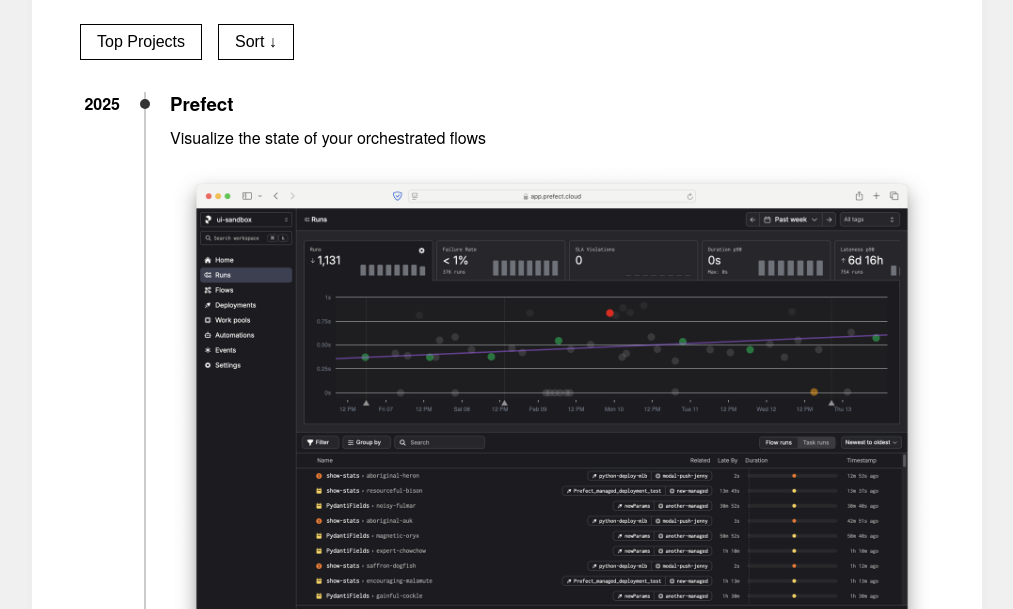
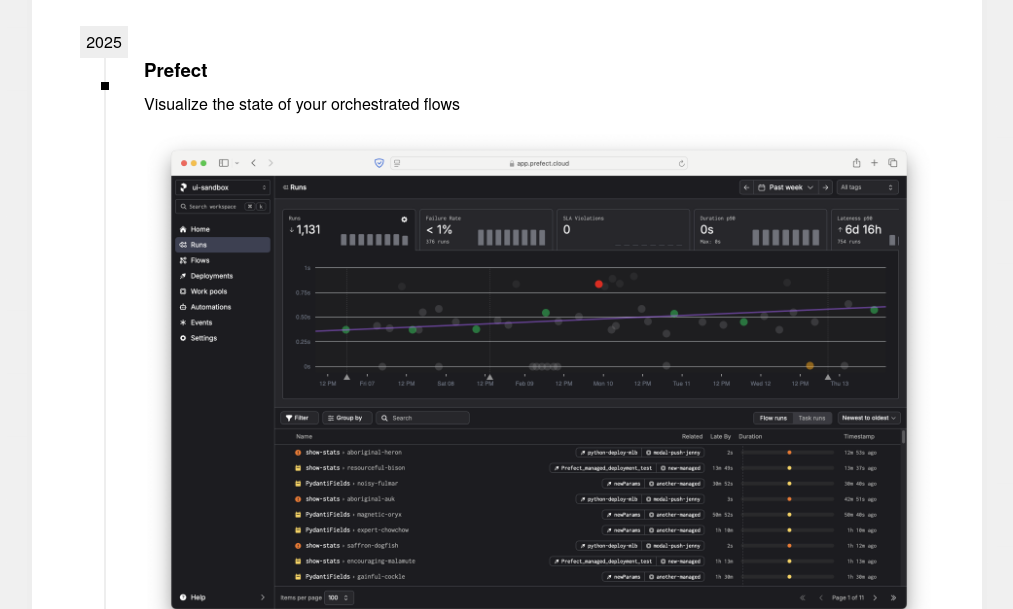
Before and after one commit to djsauble/danielsauble-com, an Astro site: page /projects in a window 1280 px wide. Shown: the part 191-800 px from the top of the page, without its empty margins (133-1146 px from the left). Built offline with nearby package versions, Linux system fonts and the light colour scheme; Astro itself is replaced by a stand-in of ours.

Commit message:
Make years in the timeline stack as you scroll

```diff
--- a/src/components/timeline_item.astro
+++ b/src/components/timeline_item.astro
@@ -2,13 +2,13 @@
 import { Image } from 'astro:assets';
 import './timeline_item.css';
 
-const { year, title, description, to, image, child } = Astro.props;
+const { year, title, description, to, image, index, child } = Astro.props;
 
 const sectionId = title.replace(/\s+/g, '-').toLowerCase();
 ---
 
 <div class="timeline-item" id={sectionId} data-item-id={title.replace(/\s+/g, '-').toLowerCase()}>
-  <a href={`#${sectionId}`} class="timeline-year">
+  <a href={`#${sectionId}`} class="timeline-year" style={`top: ${(index + 1) * 2}em`}>
     {year}
   </a>
   <div class="timeline-content">
--- a/src/components/timeline_item.css
+++ b/src/components/timeline_item.css
@@ -1,57 +1,54 @@
 .timeline-year {
+  position: sticky;
+  bottom: 0;
+  display: block;
+  background-color: #eeeeee;
   width: 40px;
-  flex-shrink: 0;
-  text-align: right;
-  padding-right: 4px;
-  font-weight: bold;
-  position: sticky;
-  top: 0em; /* Stick to the top of the viewport */
-  margin-right: 1em; /* Add space between year and timeline item content */
-  text-decoration: none; /* Remove underline from link */
-  color: inherit; /* Inherit color from parent */
+  padding: 4px;
+  text-align: center;
+  color: #000000;
+  text-decoration: none;
+  z-index: 100;
 }
 
 .timeline-year:hover {
   text-decoration: underline; /* Add underline on hover */
 }
 
-.timeline-item {
-  display: flex;
+.timeline-content {
+  padding-left: 4em;
   position: relative;
-  align-items: flex-start; /* Align items to the top */
-}
 
-.timeline-item::before {
-  content: '';
-  position: absolute;
-  left: 4em;
-  top: 0;
-  bottom: 0;
-  width: 2px;
-  background-color: #ccc;
-}
-
-.timeline-content {
-  flex-grow: 1;
-  padding-left: 30px;
-  padding-bottom: 4em;
-  position: relative;
 }
 
 .timeline-content::before {
   content: '';
+  display: block;
+  width: 2px;
   position: absolute;
-  left: 0px;
-  top: 7px;
-  width: 10px;
-  height: 10px;
-  background-color: #333;
-  border-radius: 50%;
+  left: 24px;
+  top: 0px;
+  bottom: 0;
+  background-color: #EEEEEE;
+  z-index: -100;
 }
 
 .timeline-content h3 {
   margin-top: 0;
   margin-bottom: 0.5em;
+}
+
+.timeline-content h3::before {
+  content: '';
+  display: block;
+  width: 8px;
+  height: 8px;
+  position: absolute;
+  left: 21px;
+  top: 24px;
+  bottom: 0;
+  background-color: #000000;
+  z-index: -50;
 }
 
 .timeline-content p {
--- a/src/pages/projects.astro
+++ b/src/pages/projects.astro
@@ -91,10 +91,10 @@
 <Layout title={title}>
   <h1>Projects</h1>
 
-  <div class="button-container">
+  <!-- <div class="button-container">
     <HighlightsToggle client:load items={timelineItemsOriginal} />
     <SortToggle client:load items={timelineItemsOriginal} />
-  </div>
+  </div> -->
 
   <div class="timeline">
     {(() => {
@@ -109,6 +109,7 @@
               description={item.description}
               to={item.to}
               image={item.image}
+              index={i}
               child={nestedItems}
             />
         );
```
